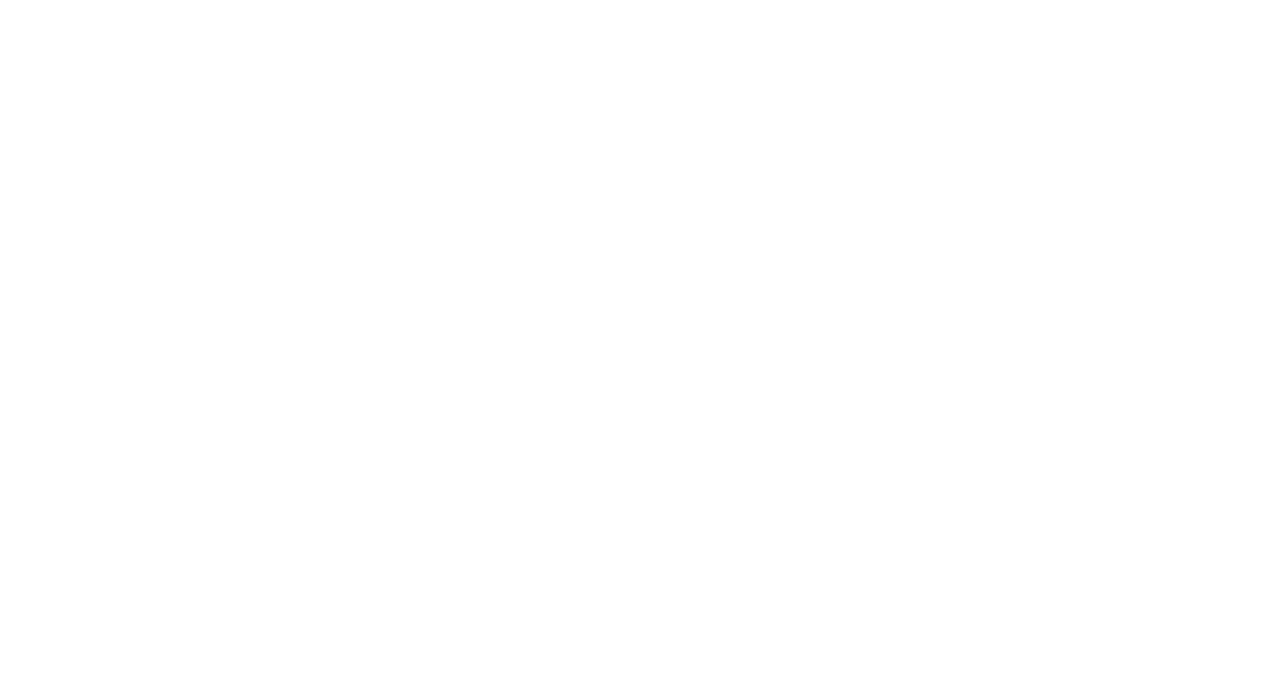
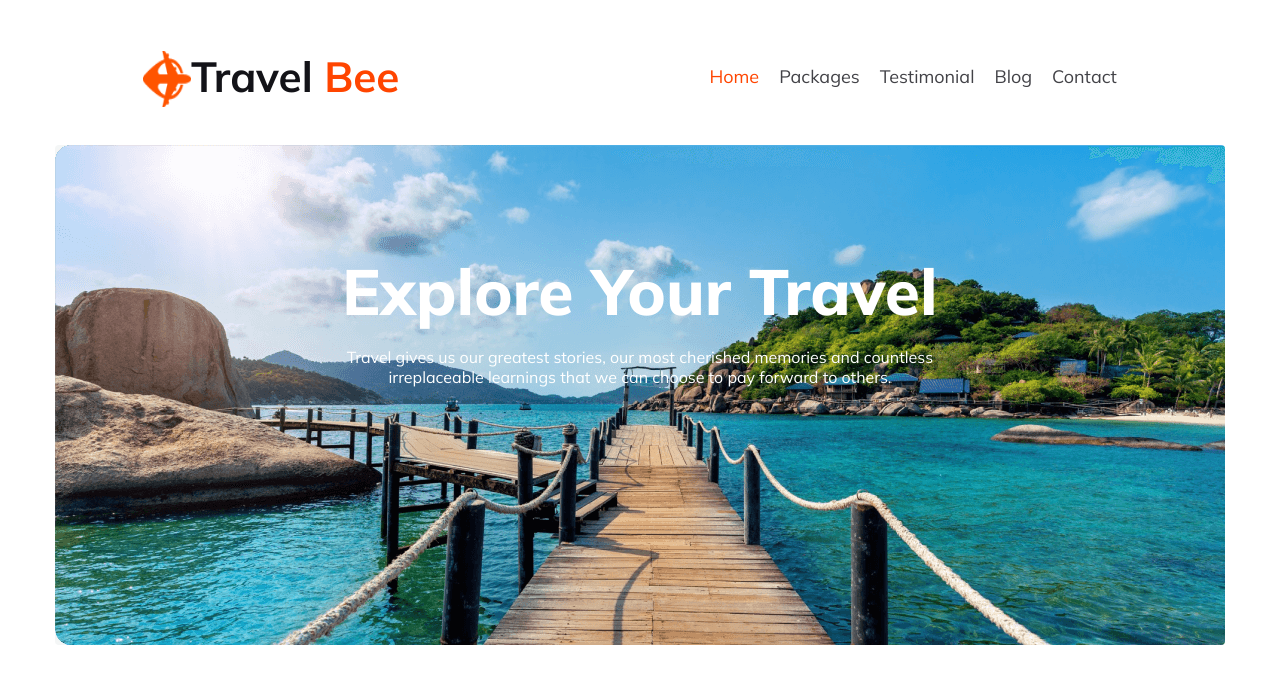
Before and after one commit to SharminAkterMina/my-travelling-website, a plain HTML site: page index.html in a window 1280 px wide. Drawn offline with Linux system fonts and the light colour scheme.

Commit message:
header portion done

```diff
--- a/index.html
+++ b/index.html
@@ -4,8 +4,41 @@
     <meta charset="UTF-8">
     <meta name="viewport" content="width=device-width, initial-scale=1.0">
     <title>Document</title>
+
+
+    <link rel="stylesheet" href="styles/style.css">
 </head>
 <body>
+    <header>
+        <nav>
+            <div>
+                <img src="Images/group40071.png" alt="">
+                <h3 class="nav-title">Travel <span class="orange">Bee</span></h3>
+            </div>
+            <ul>
+                <li><a href=""></a><span class="orange">Home</span></li>
+                <li><a href=""></a>Packages</li>
+                <li><a href=""></a>Testimonial</li>
+                <li><a href=""></a>Blog</li>
+                <li><a href=""></a>Contact</li>
+            </ul>
+    </header>
 
+    <main>
+        <section class="banner">
+            <h2 class="banner-title">Explore Your Travel</h2>
+            <p class="banner-description">Travel gives us our greatest stories, our most cherished memories and countless irreplaceable learnings that we can choose to pay forward to others.</p>
+
+
+
+        </section>
+
+    </main>
+
+    <footer>
+
+
+
+    </footer>
 </body>
 </html>
--- a/styles/style.css
+++ b/styles/style.css
@@ -0,0 +1,69 @@
+@import url('https://fonts.googleapis.com/css2?family=Mulish:wght@300;400;700;800&display=swap');
+
+
+body{
+    font-family: 'Mulish', sans-serif;
+}
+
+nav div img{
+    width: 48px;
+    height: 56.008px;
+    margin-top: 43px;
+}
+
+nav{
+    display: flex;
+    justify-content: space-around;
+    align-items: center;
+}
+
+
+nav div{
+    display: flex;
+    color: #131318;
+    font-size: 36px;
+    font-weight: 800;
+}
+nav ul{
+    display: flex;
+    list-style: none;
+    font-size: 18px;
+    font-weight: 400;
+    color: #424247;
+
+}
+nav li{
+    margin-right: 20px;
+}
+
+.orange{
+    color: orangered;
+}
+
+.banner{
+    background-image: url(../Images/group13.png);
+    background-repeat: no-repeat;
+    width: 1170px;
+    height: 500px;
+    margin: 0px auto;
+    border-radius: 4px;
+}
+
+.banner .banner-title{
+    color: #FFF;
+    font-size: 64px;
+    font-weight: 800;
+    width: 596px;
+    height: 80px;
+    margin: auto;
+    padding-top: 106px;
+}
+
+.banner-description{
+    color: #FFF;
+    text-align: center;
+    font-size: 16px;
+    font-weight: 400;
+    padding-left: 247px;
+    padding-right: 247px;
+}
```
